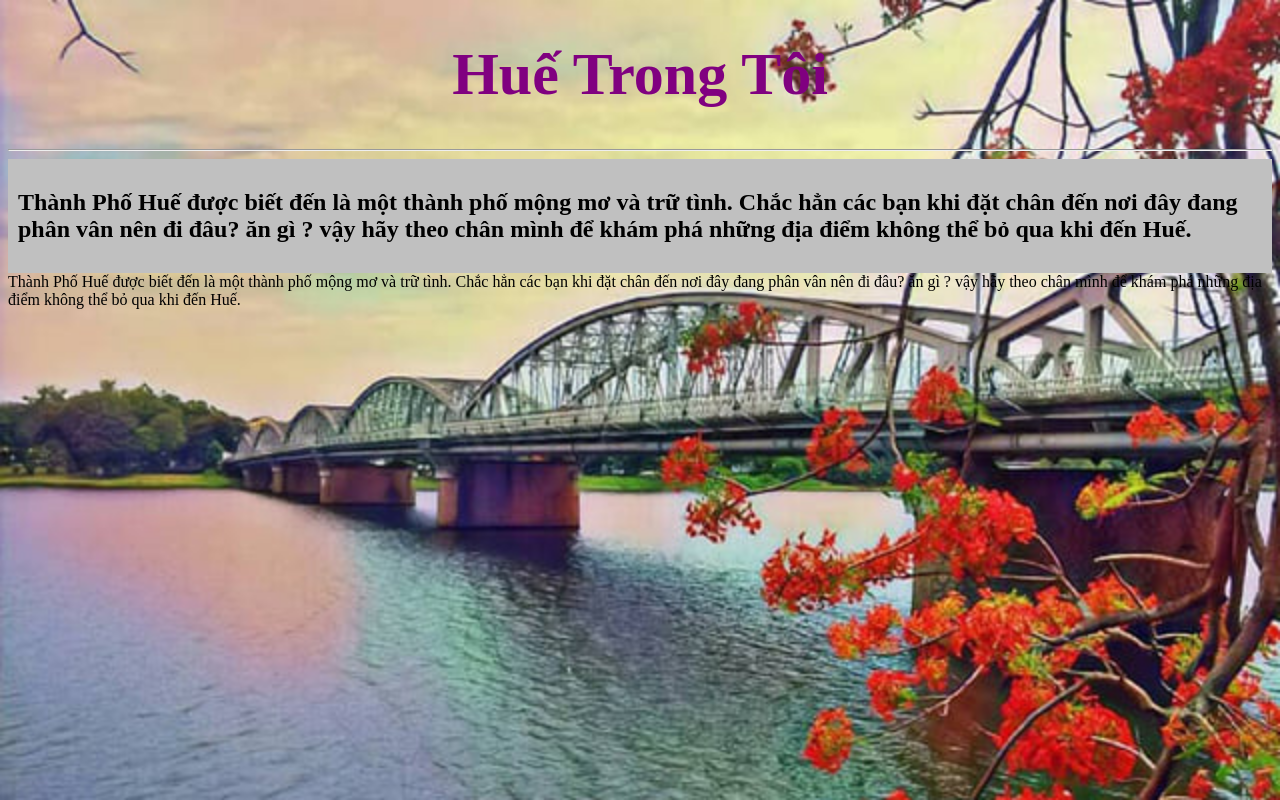
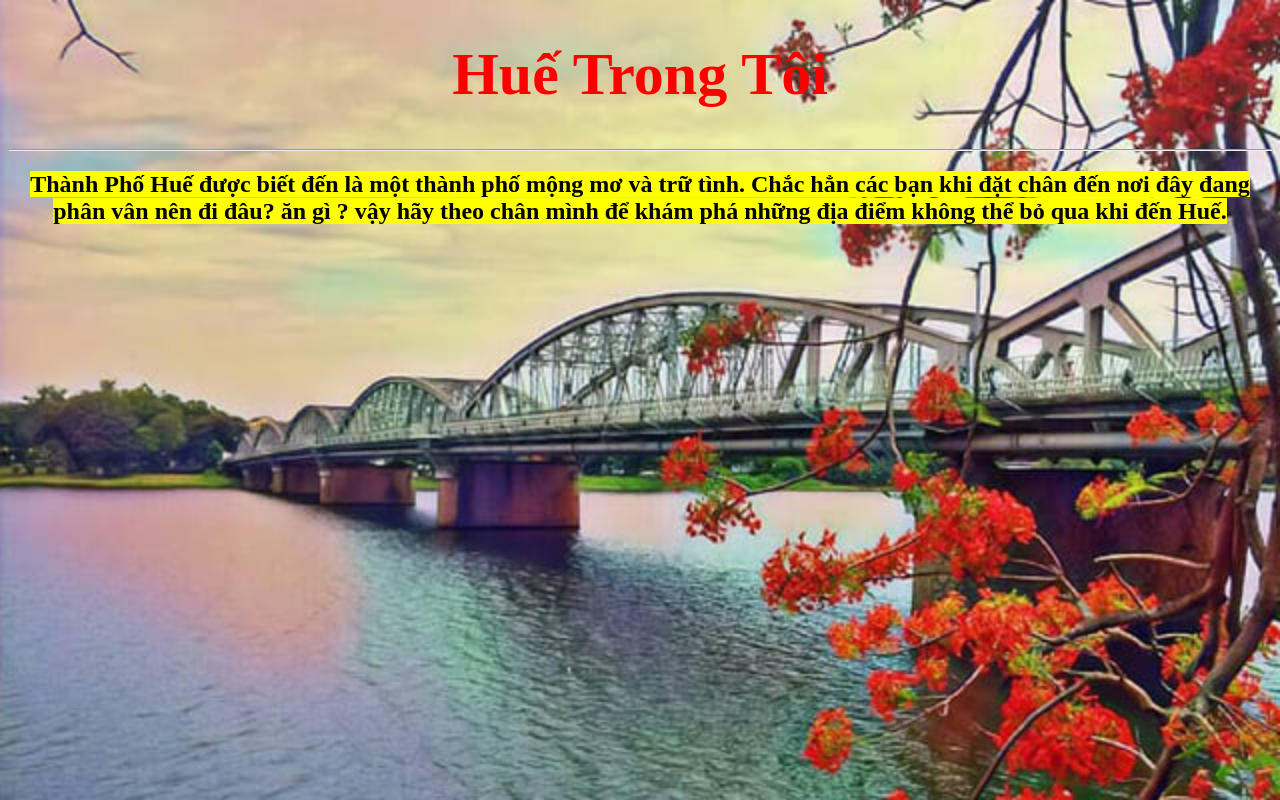
Before and after one commit to 11-07-2005/Tao-web-bang-HTML, a plain HTML site: page index.html in a window 1280 px wide. Drawn offline with Linux system fonts and the light colour scheme.

Commit message:
Update index.html

```diff
--- a/index.html
+++ b/index.html
@@ -3,12 +3,10 @@
 <head> <link rel="stylesheet" href="styles.css"> </head>
 <title> </title>
 <body>
-<h1 style="text-align:center; color:purple; font-family:elephant; font-size:60px">Huế Trong Tôi </h1> <hr>
-<div style="background-color:Silver;color:black;padding:10px;">
-<h2>Thành Phố Huế được biết đến là một thành phố mộng mơ và trữ tình. Chắc hẳn các bạn khi đặt chân đến nơi đây đang phân vân nên đi đâu? ăn gì ? vậy hãy theo chân mình để khám phá những địa điểm không thể bỏ qua khi đến Huế. </h2>
-</h2>
-	 </div>
-Thành Phố Huế được biết đến là một thành phố mộng mơ và trữ tình. Chắc hẳn các bạn khi đặt chân đến nơi đây đang phân vân nên đi đâu? ăn gì ? vậy hãy theo chân mình để khám phá những địa điểm không thể bỏ qua khi đến Huế. </h2>
+<h1 style="text-align:center; color:red; font-family:elephant; font-size:60px">Huế Trong Tôi </h1> <hr>
+
+<h2 style="text-align:center; fontsize:10px"><mark>Thành Phố Huế được biết đến là một thành phố mộng mơ và trữ tình. Chắc hẳn các bạn khi đặt chân đến nơi đây đang phân vân nên đi đâu? ăn gì ? vậy hãy theo chân mình để khám phá những địa điểm không thể bỏ qua khi đến Huế. </h2>
+</mark></h2>
 
 
 
```
